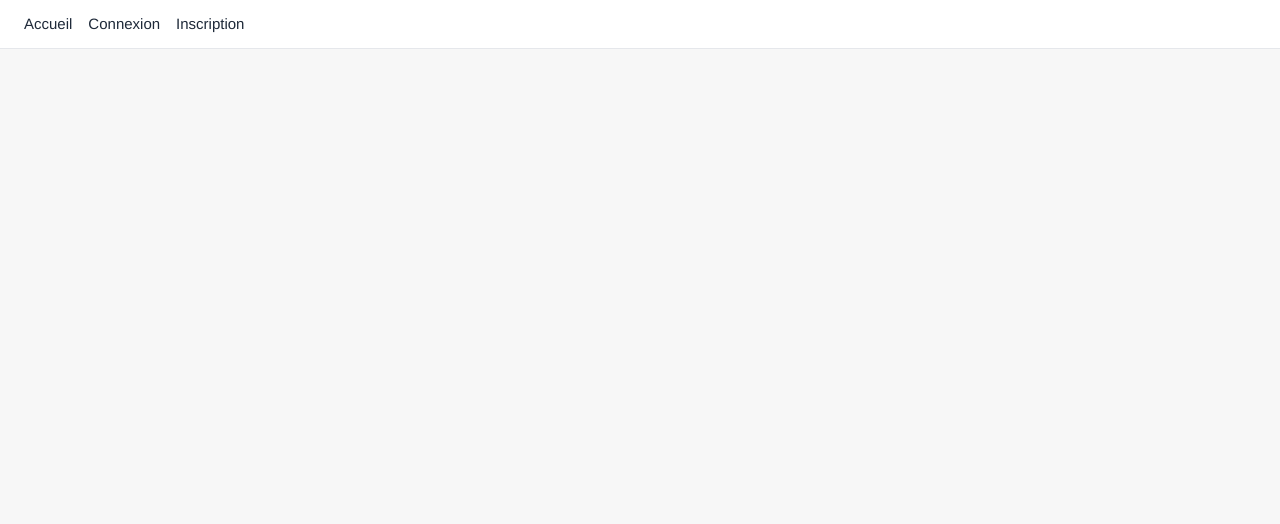
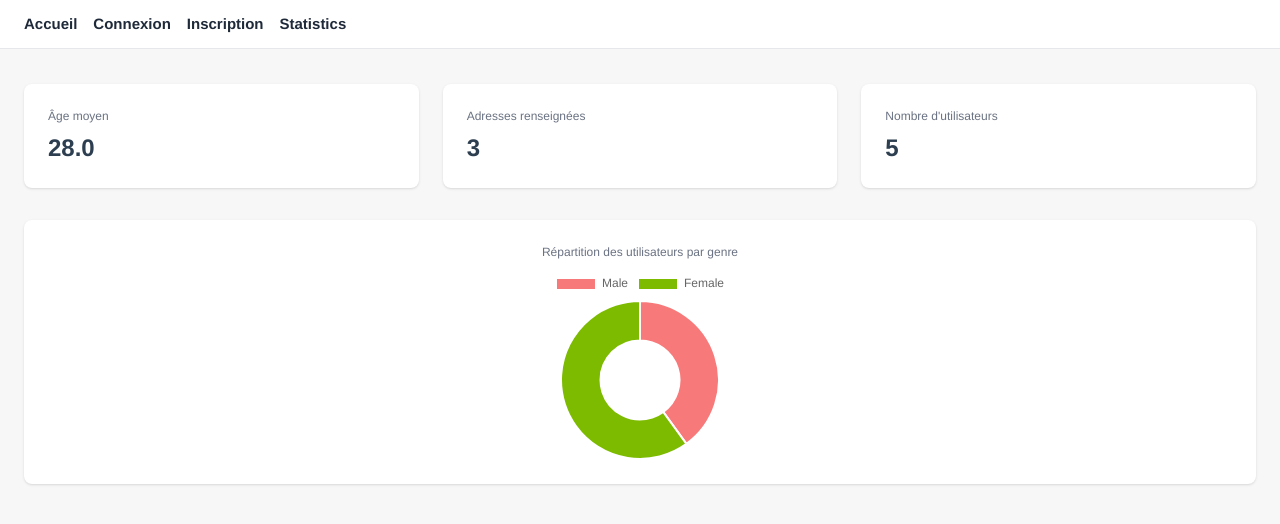
Before and after one commit to Tay9875/Hackathon_Social_Media, a Vue app in the folder frontend/: page /statistics in a window 1280 px wide. Shown: the top 524 px of the page. Built offline with nearby package versions, Linux system fonts and the light colour scheme.

Commit message:
add statistics vue with fake data

```diff
--- a/frontend/package.json
+++ b/frontend/package.json
@@ -14,8 +14,10 @@
   "dependencies": {
     "@tailwindcss/vite": "^4.1.14",
     "bcryptjs": "^3.0.2",
+    "chart.js": "^4.5.1",
     "tailwindcss": "^4.1.14",
     "vue": "^3.5.22",
+    "vue-chartjs": "^5.3.2",
     "vue-router": "^4.6.0"
   },
   "devDependencies": {
--- a/frontend/src/assets/base.css
+++ b/frontend/src/assets/base.css
@@ -2,7 +2,6 @@
 *::before,
 *::after {
   box-sizing: border-box;
-  font-weight: normal;
 }
 
 body {
--- a/frontend/src/components/NavBar.vue
+++ b/frontend/src/components/NavBar.vue
@@ -8,6 +8,7 @@ import { RouterLink } from 'vue-router'
             <RouterLink class="font-semibold text-gray-800 hover:text-blue-600 transition-colors" to="/">Accueil</RouterLink>
             <RouterLink class="font-semibold text-gray-800 hover:text-blue-600 transition-colors" to="/login">Connexion</RouterLink>
             <RouterLink class="font-semibold text-gray-800 hover:text-blue-600 transition-colors" to="/signup">Inscription</RouterLink>
+            <RouterLink class="font-semibold text-gray-800 hover:text-blue-600 transition-colors" to="/statistics">Statistics</RouterLink>
         </div>
     </nav>
 </template>
--- a/frontend/src/router/index.js
+++ b/frontend/src/router/index.js
@@ -5,6 +5,7 @@ import LoginView from '../views/LoginView.vue'
 import SignupView from '../views/SignupView.vue'
 import ProfileView from '../views/ProfileView.vue'
 import EditProfileView from '../views/EditProfileView.vue'
+import Statistics from '@/views/Statistics.vue'
 
 function isAuthenticated() {
     return !!localStorage.getItem('token');
@@ -40,6 +41,12 @@ const router = createRouter({
             name: 'profile-edit',
             component: EditProfileView,
             // meta: { requiresAuth: true },
+        },
+        {
+            path: '/statistics',
+            name: 'statistics',
+            component: Statistics,
+            // meta: { requiresAuth: true },
         }
     ],
     scrollBehavior() {
--- /dev/null
+++ b/frontend/src/views/Statistics.vue
@@ -0,0 +1,99 @@
+<!-- <script setup>
+import { addUser } from '@/api/signupApi';
+import { ref } from 'vue';
+import { useRouter } from 'vue-router';
+import { Bar } from 'vue-chartjs'
+import { getUsers } from '@/api/statisticsApi';
+
+const users = ref([]);
+
+
+
+const createGraph = () => {
+        try {
+            getUsers().then(response => {
+                users.value = response.data;
+            });
+        } catch (error) {
+            console.error('Error during signup:', error);
+        }
+    }
+</script> -->
+
+<template>
+  <div class="container mx-auto p-6">
+    <div class="grid grid-cols-3 gap-6 mb-8">
+      <div class="bg-white rounded-lg shadow p-6 flex flex-col items-start">
+        <div class="text-gray-500 text-xs mb-2">Âge moyen</div>
+        <div class="text-2xl  font-bold">{{ averageAgeDisplay }}</div>
+      </div>
+      <div class="bg-white rounded-lg shadow p-6 flex flex-col items-start">
+        <div class="text-gray-500 text-xs mb-2">Adresses renseignées</div>
+        <div class="text-2xl font-bold">{{ addressesCount }}</div>
+      </div>
+      <div class="bg-white rounded-lg shadow p-6 flex flex-col items-start">
+        <div class="text-gray-500 text-xs mb-2">Nombre d'utilisateurs</div>
+        <div class="text-2xl font-bold">{{ usersCount }}</div>
+      </div>
+<!--       <div class="bg-white rounded-lg shadow p-6 flex flex-col items-center">
+        <div class="text-gray-500 text-xs mb-2">Statistique personnalisée</div>
+        <div class="text-2xl font-bold">-</div>
+      </div> -->
+    </div>
+    <div class="bg-white rounded-lg shadow p-6 flex flex-col items-center">
+        <div class="text-gray-500 text-xs mb-2">Répartition des utilisateurs par genre</div>
+         <div class="w-48 h-48">
+        <Doughnut v-if="loaded" :data="chartData" />
+      </div>
+    </div>
+      </div>
+</template>
+
+<script>
+import { Doughnut } from 'vue-chartjs'
+import { Chart as ChartJS, ArcElement, Tooltip, Legend } from 'chart.js'
+import { getUsers, getUsersByGender, getUsersCount, getAddressesCount, getAverageAge } from '@/api/statisticsApi';
+
+ChartJS.register(ArcElement, Tooltip, Legend)
+
+export default {
+  name: 'DoughnutChart',
+  components: { Doughnut },
+  data: () => ({
+    loaded: false,
+    chartData: null,
+    usersCount: 0,
+    addressesCount: 0,
+    averageAge: 0
+  }),
+  computed: {
+    averageAgeDisplay() {
+      return this.averageAge ? this.averageAge.toFixed(1) : '-';
+    }
+  },
+  async mounted () {
+    this.loaded = false
+
+    try {
+      const userlist = await getUsers()
+      const nbUsersByGender = await getUsersByGender(userlist)
+      this.usersCount = await getUsersCount(userlist)
+      this.addressesCount = await getAddressesCount(userlist)
+      this.averageAge = await getAverageAge(userlist)
+      this.chartData = {
+        labels: ['Male', 'Female'],
+        datasets: [
+          {
+            label: 'Number of users',
+            backgroundColor: ['#f87979', '#7CBB00'],
+            data: [nbUsersByGender.male, nbUsersByGender.female]
+          }
+        ]
+      }
+      this.loaded = true
+    } catch (e) {
+      console.error(e)
+    }
+  }
+}
+</script>
```
Also changed, not shown: 1 other file (tests, documents, lock files or other folders).
